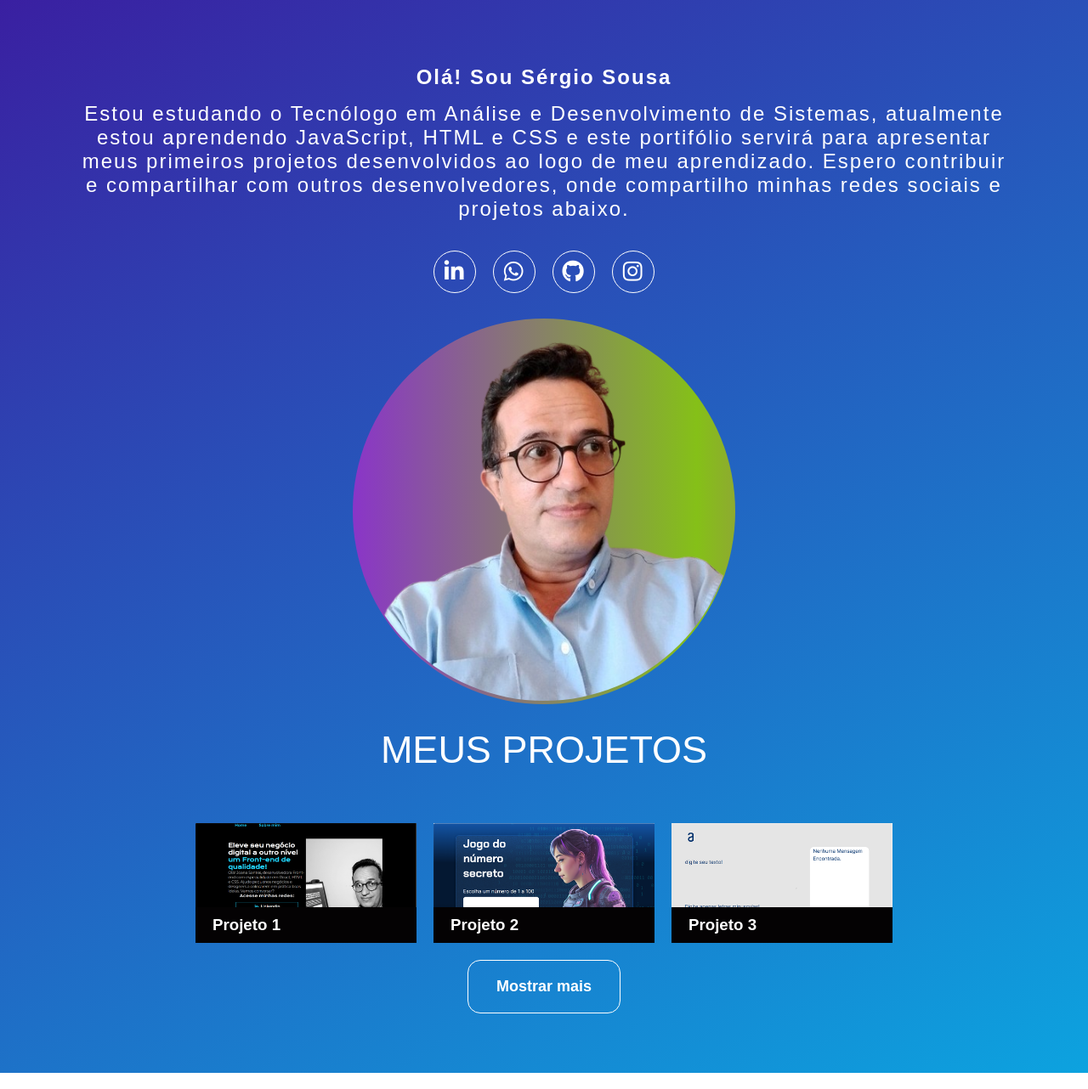
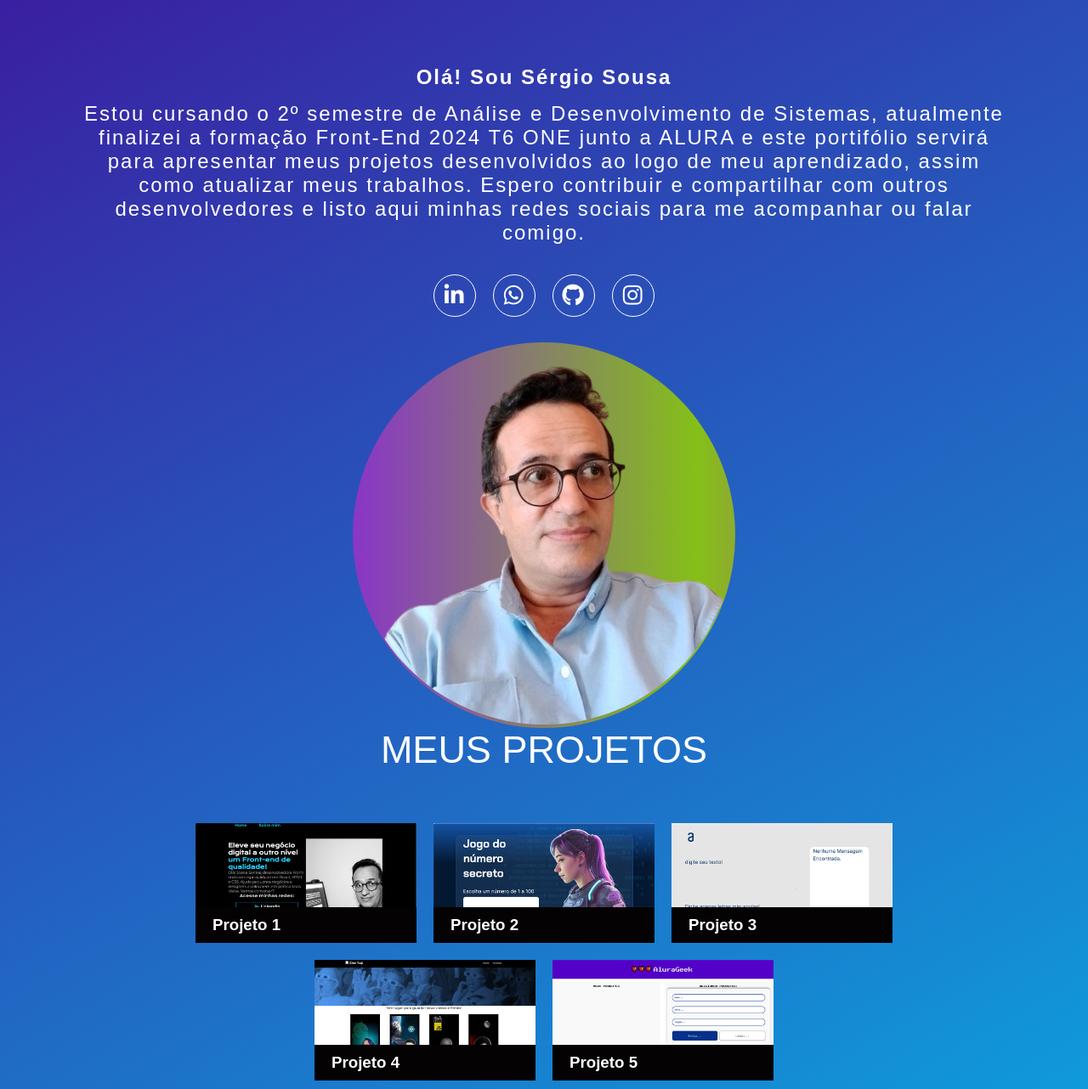
Before and after one commit to SergioDevSousa/portfoliofrontend-main, a plain HTML site: page index.html in a window 1280 px wide. Shown: the part 98-1380 px from the top of the page at 85% size. Drawn offline with nearby package versions, Linux system fonts and the light colour scheme.

Commit message:
#style: update portifolio

```diff
--- a/index.html
+++ b/index.html
@@ -28,10 +28,10 @@
     <section class="home">
         <div class="informacoes">
             <h2><strong>Olá! Sou <strong>Sérgio Sousa</strong></strong></h2>
-            <p>Estou estudando o Tecnólogo em Análise e Desenvolvimento de Sistemas, atualmente estou aprendendo JavaScript, HTML e CSS e este portifólio servirá para apresentar meus primeiros projetos desenvolvidos ao logo de meu aprendizado. Espero contribuir e compartilhar com outros desenvolvedores, onde compartilho minhas redes sociais e projetos abaixo.</p>
+            <p>Estou cursando o 2º semestre de Análise e Desenvolvimento de Sistemas, atualmente finalizei a formação Front-End 2024 T6 ONE junto a ALURA e este portifólio servirá para apresentar meus projetos desenvolvidos ao logo de meu aprendizado, assim como atualizar meus trabalhos. Espero contribuir e compartilhar com outros desenvolvedores e listo aqui minhas redes sociais para me acompanhar ou falar comigo.</p>
             <ul class="redes-sociais">
                 <li>
-                   <a href="https://www.linkedin.com/in/sergiosousa-tec/" title="Ir para o LinkedIn" target="_blank"><i class="fab fa-linkedin-in"></i></a>
+                    <a href="https://www.linkedin.com/in/sergiosousa-tec/" title="Ir para o LinkedIn" target="_blank"><i class="fab fa-linkedin-in"></i></a>
                 </li>
                 <li>
                     <a href="https://wa.me/5583986874845" title="Enviar Mensagem no WhatsApp" target="_blank"><i class="fab fa-whatsapp"></i></a>
@@ -101,13 +101,43 @@
             </a>
           </div>
 
+          <div class="projeto ativo">
+            <a href="https://github.com/SergioDevSousa/ccinetag.git" target="_blank">
+              <img
+                src="./src/imagens/cinetag.png"
+                alt="Cinetag"
+              />
+              <h3>Projeto 4</h3>
+
+              <div class="informacoes-projeto">
+                <p>Projeto usando React Routes, deploi no Vercel e json</p>
+                <p>Ver no GitHub Pages</p>
+              </div>
+            </a>
+          </div>
+
+          <div class="projeto ativo">
+            <a href="https://challenge-alura-geek-8ygrql9fm-sergiodevsous-projects.vercel.app/" target="_blank">
+              <img
+                src="./src/imagens/alurageek.png"
+                alt="Cinetag"
+              />
+              <h3>Projeto 5</h3>
+
+              <div class="informacoes-projeto">
+                <p>Projeto usando HTML, CSS3, JavaScript, API/json, deploi no Vercel</p>
+                <p>Ver no GitHub Pages</p>
+              </div>
+            </a>
+          </div>
+
           <div class="projeto">
             <a href="#" target="_blank">
               <img
                 src="./src/imagens/515x272.png"
                 alt="Projeto landing page Mario"
               />
-              <h3>Projeto 4</h3>
+              <h3>Projeto 6</h3>
               <div class="informacoes-projeto">
                 <p>Projeto feito usando HTML, CSS e JavaScript</p>
                 <p>Ver no GitHub Pages</p>
```
Also changed, not shown: src/js/script.js (+2 -21 lines), src/imagens/alurageek.png (added), src/imagens/cinetag.png (added).
